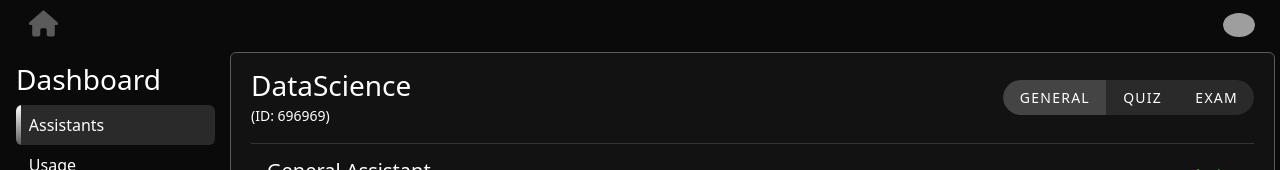
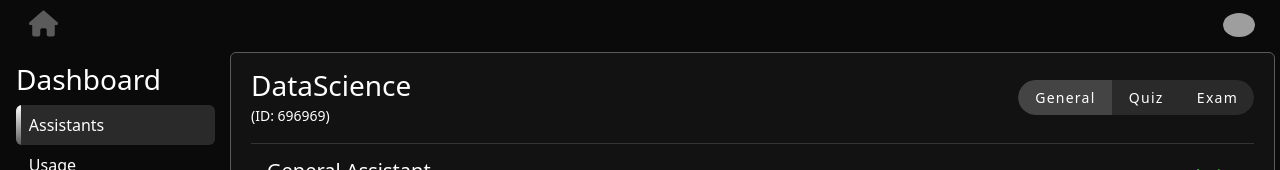
Before and after one commit to RealChoki/Owlie, a Vue app in the folder frontend/: page /courses/1 in a window 1280 px wide. Shown: the top 170 px of the page. Built offline with nearby package versions, Linux system fonts and the light colour scheme; grey boxes are pictures that could not be loaded.

Commit message:
refactor: standardize button text transformation in AssistantDashboard, BurgerMenu, and Sidebar components

```diff
--- a/frontend/src/dashboard-components/AssistantDashboard.vue
+++ b/frontend/src/dashboard-components/AssistantDashboard.vue
@@ -974,9 +974,12 @@ textarea::placeholder {
   max-width: 200px;
 }
 
-.equal-width-toggle{
-  font-family: ;
+.equal-width-toggle {
   height: 35px;
   border-radius: 20px;
 }
+
+.equal-width-btn {
+  text-transform: none;
+}
 </style>
--- a/frontend/src/home-components/BurgerMenu.vue
+++ b/frontend/src/home-components/BurgerMenu.vue
@@ -417,6 +417,7 @@ onUnmounted(() => {
   padding: 12px 16px;
   height: auto;
   line-height: 1.2;
+  text-transform: none;
 }
 
 .circle-info {
--- a/frontend/src/home-components/Sidebar.vue
+++ b/frontend/src/home-components/Sidebar.vue
@@ -339,6 +339,7 @@ onMounted(() => {
   text-align: center;
   padding: 12px 16px;
   white-space: normal;
+  text-transform: none;
 }
 
 .quiz-mode-text {
```
